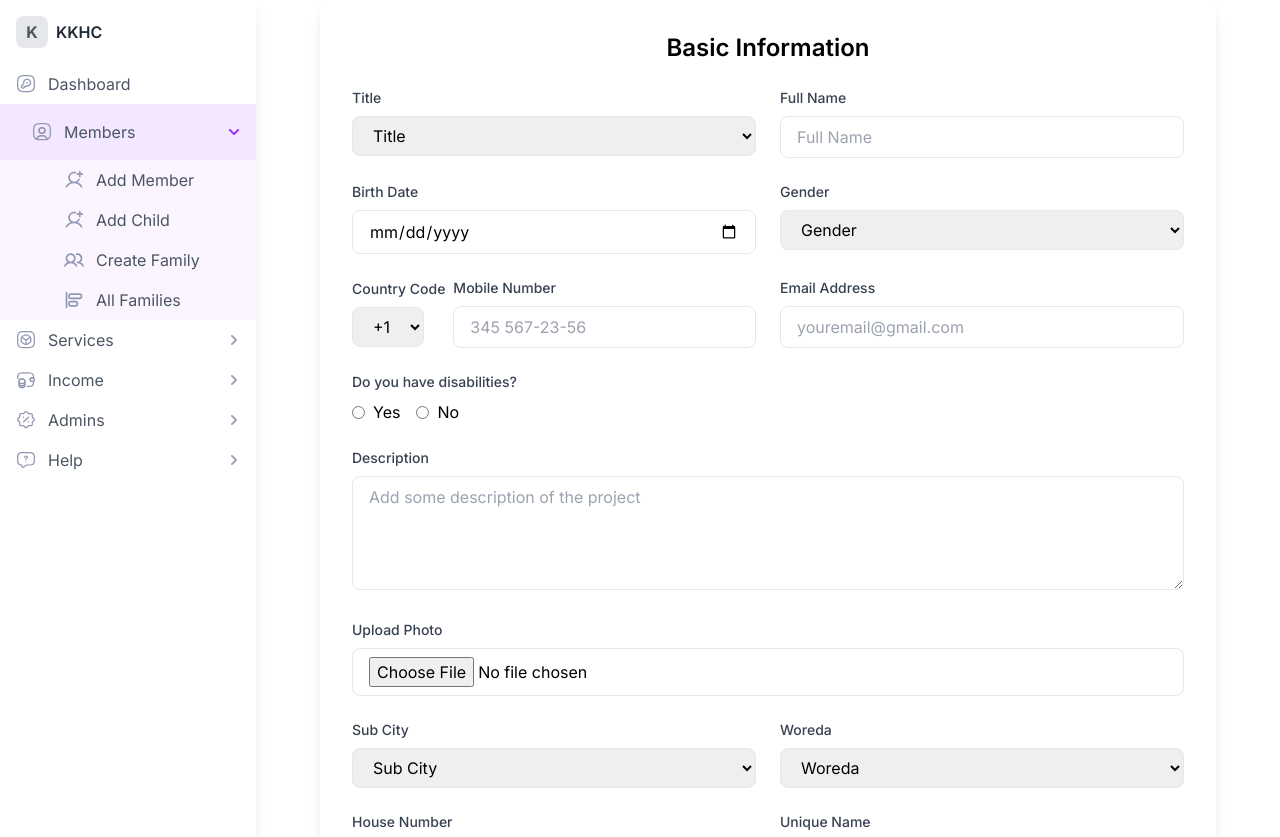
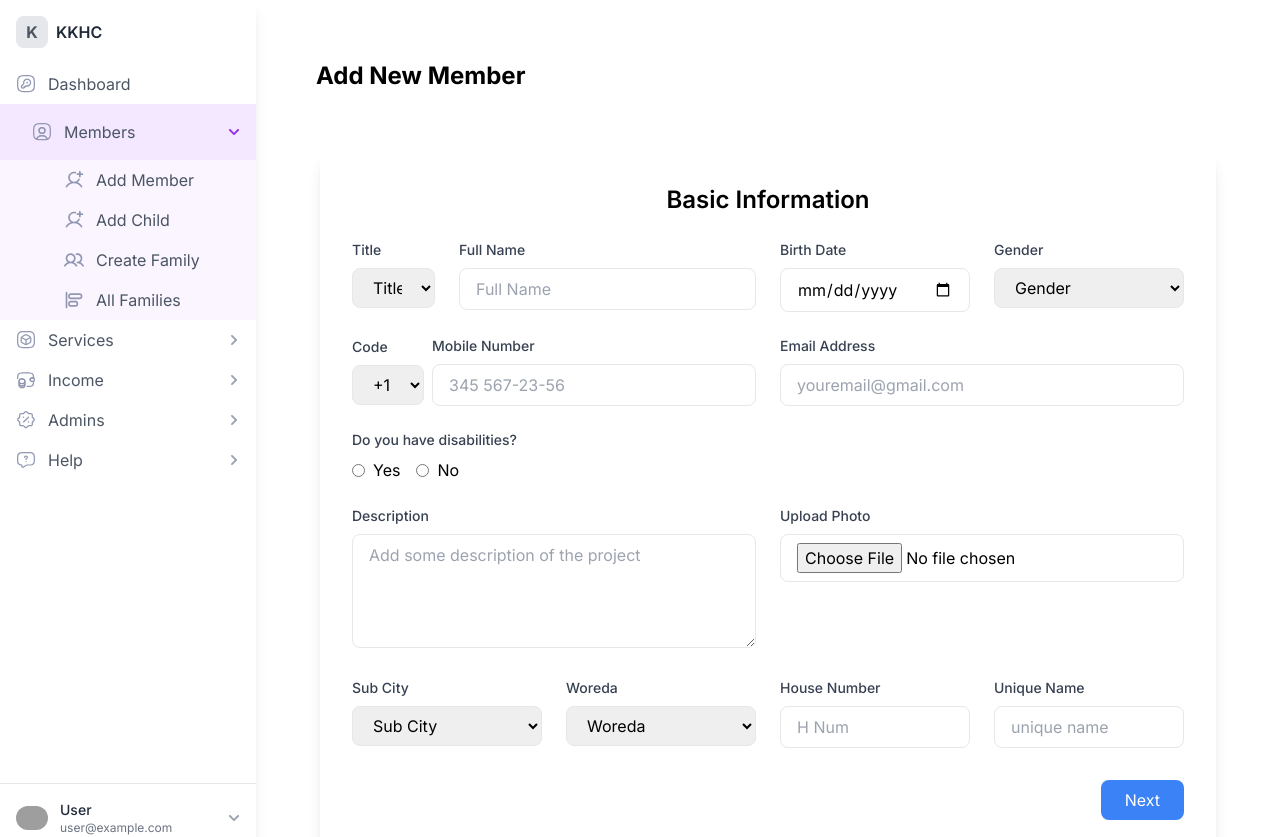
Before and after one commit to Classic-CRMs/Members-Managment-System, a Next.js app: page /members/addmember in a window 1280 px wide. Shown: the top 837 px of the page. Built offline with nearby package versions, Linux system fonts and the light colour scheme; grey boxes are pictures that could not be loaded.

Commit message:
fixed form grid layout

```diff
--- a/app/layout.tsx
+++ b/app/layout.tsx
@@ -20,7 +20,7 @@ export default function RootLayout({
       <body className={inter.className}>
         <div className="flex">
         <Sidebar/>
-        <div className="flex-1 justify-center">
+        <div className="flex-1 justify-center items-center">
 
         {children}
         </div>
--- a/app/members/addmember/page.tsx
+++ b/app/members/addmember/page.tsx
@@ -1,12 +1,13 @@
-import BasicInformationForm from '@/components/addmember/BasicInfo'
-import React from 'react'
+import BasicInformationForm from "@/components/addmember/BasicInfo";
+import React from "react";
 
 const addmember = () => {
   return (
     <div>
+      <h1 className="flex justify-start m-6 p-9 font-bold text-2xl">Add New Member</h1>
       <BasicInformationForm />
     </div>
-  )
-}
+  );
+};
 
-export default addmember
+export default addmember;
--- a/components/addmember/BasicInfo.tsx
+++ b/components/addmember/BasicInfo.tsx
@@ -5,7 +5,7 @@ const BasicInformationForm: React.FC = () => {
         <div className="max-w-4xl mx-auto p-8 bg-white rounded-lg shadow-lg">
             <h2 className="text-2xl font-semibold mb-6 text-center">Basic Information</h2>
             <form>
-                <div className="grid grid-cols-1 md:grid-cols-2 gap-6">
+                <div className="grid grid-cols-1 md:grid-cols-8 gap-6">
                     {/* Title */}
                     <div>
                         <label className="block mb-2 text-sm font-medium text-gray-700">Title</label>
@@ -15,7 +15,7 @@ const BasicInformationForm: React.FC = () => {
                     </div>
 
                     {/* Full Name */}
-                    <div>
+                    <div className='col-span-3'>
                         <label className="block mb-2 text-sm font-medium text-gray-700">Full Name</label>
                         <input
                             type="text"
@@ -25,7 +25,7 @@ const BasicInformationForm: React.FC = () => {
                     </div>
 
                     {/* Birth Date */}
-                    <div>
+                    <div className="col-span-2">
                         <label className="block mb-2 text-sm font-medium text-gray-700">Birth Date</label>
                         <input
                             type="date"
@@ -35,7 +35,7 @@ const BasicInformationForm: React.FC = () => {
                     </div>
 
                     {/* Gender */}
-                    <div>
+                    <div className='col-span-2'>
                         <label className="block mb-2 text-sm font-medium text-gray-700">Gender</label>
                         <select className="w-full px-4 py-2 border rounded-lg focus:ring-2 focus:ring-blue-500">
                             <option>Gender</option>
@@ -43,9 +43,9 @@ const BasicInformationForm: React.FC = () => {
                     </div>
 
                     {/* Mobile Number */}
-                    <div className="flex items-center space-x-2">
+                    <div className="col-span-4 flex items-center space-x-2">
                         <div>
-                            <label className="block mb-2 text-sm font-medium text-gray-700">Country Code</label>
+                            <label className="block mb-2 text-sm font-medium text-gray-700">Code</label>
                             <select className="px-4 py-2 border rounded-lg focus:ring-2 focus:ring-blue-500">
                                 <option>+1</option>
                             </select>
@@ -61,7 +61,7 @@ const BasicInformationForm: React.FC = () => {
                     </div>
 
                     {/* Email Address */}
-                    <div>
+                    <div className='col-span-4'>
                         <label className="block mb-2 text-sm font-medium text-gray-700">Email Address</label>
                         <input
                             type="email"
@@ -71,7 +71,7 @@ const BasicInformationForm: React.FC = () => {
                     </div>
 
                     {/* Disabilities */}
-                    <div>
+                    <div className='col-span-8'>
                         <label className="block mb-2 text-sm font-medium text-gray-700">Do you have disabilities?</label>
                         <div className="flex items-center space-x-4">
                             <label className="flex items-center">
@@ -86,7 +86,7 @@ const BasicInformationForm: React.FC = () => {
                     </div>
 
                     {/* Description */}
-                    <div className="md:col-span-2">
+                    <div className="md:col-span-4">
                         <label className="block mb-2 text-sm font-medium text-gray-700">Description</label>
                         <textarea
                             placeholder="Add some description of the project"
@@ -96,7 +96,7 @@ const BasicInformationForm: React.FC = () => {
                     </div>
 
                     {/* Upload Photo */}
-                    <div className="md:col-span-2">
+                    <div className="md:col-span-4">
                         <label className="block mb-2 text-sm font-medium text-gray-700">Upload Photo</label>
                         <div className="flex items-center">
                             <input
@@ -108,7 +108,7 @@ const BasicInformationForm: React.FC = () => {
                     </div>
 
                     {/* Sub City */}
-                    <div>
+                    <div className='col-span-2'>
                         <label className="block mb-2 text-sm font-medium text-gray-700">Sub City</label>
                         <select className="w-full px-4 py-2 border rounded-lg focus:ring-2 focus:ring-blue-500">
                             <option>Sub City</option>
@@ -116,7 +116,7 @@ const BasicInformationForm: React.FC = () => {
                     </div>
 
                     {/* Woreda */}
-                    <div>
+                    <div className='col-span-2'>
                         <label className="block mb-2 text-sm font-medium text-gray-700">Woreda</label>
                         <select className="w-full px-4 py-2 border rounded-lg focus:ring-2 focus:ring-blue-500">
                             <option>Woreda</option>
@@ -124,7 +124,7 @@ const BasicInformationForm: React.FC = () => {
                     </div>
 
                     {/* House Number */}
-                    <div>
+                    <div className='col-span-2'>
                         <label className="block mb-2 text-sm font-medium text-gray-700">House Number</label>
                         <input
                             type="text"
@@ -134,7 +134,7 @@ const BasicInformationForm: React.FC = () => {
                     </div>
 
                     {/* Unique Name */}
-                    <div>
+                    <div className='col-span-2'>
                         <label className="block mb-2 text-sm font-medium text-gray-700">Unique Name</label>
                         <input
                             type="text"
```
